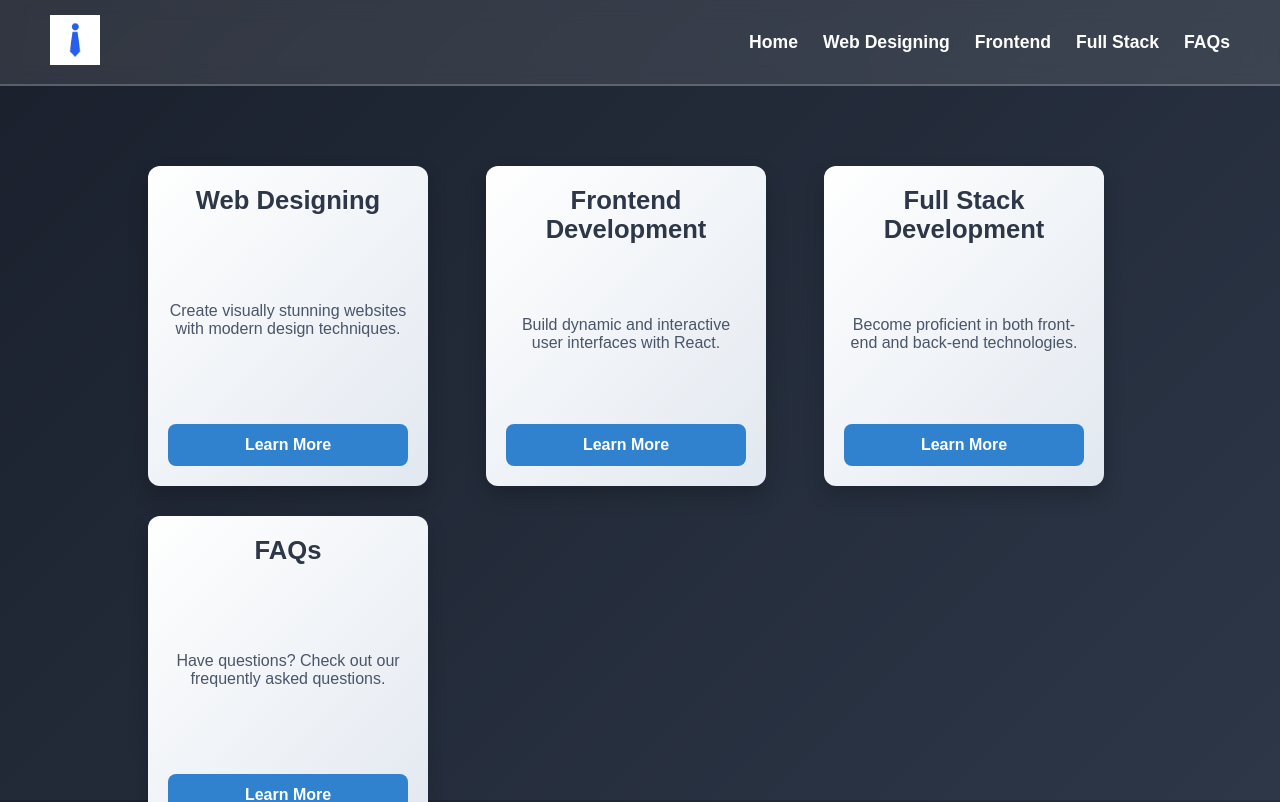
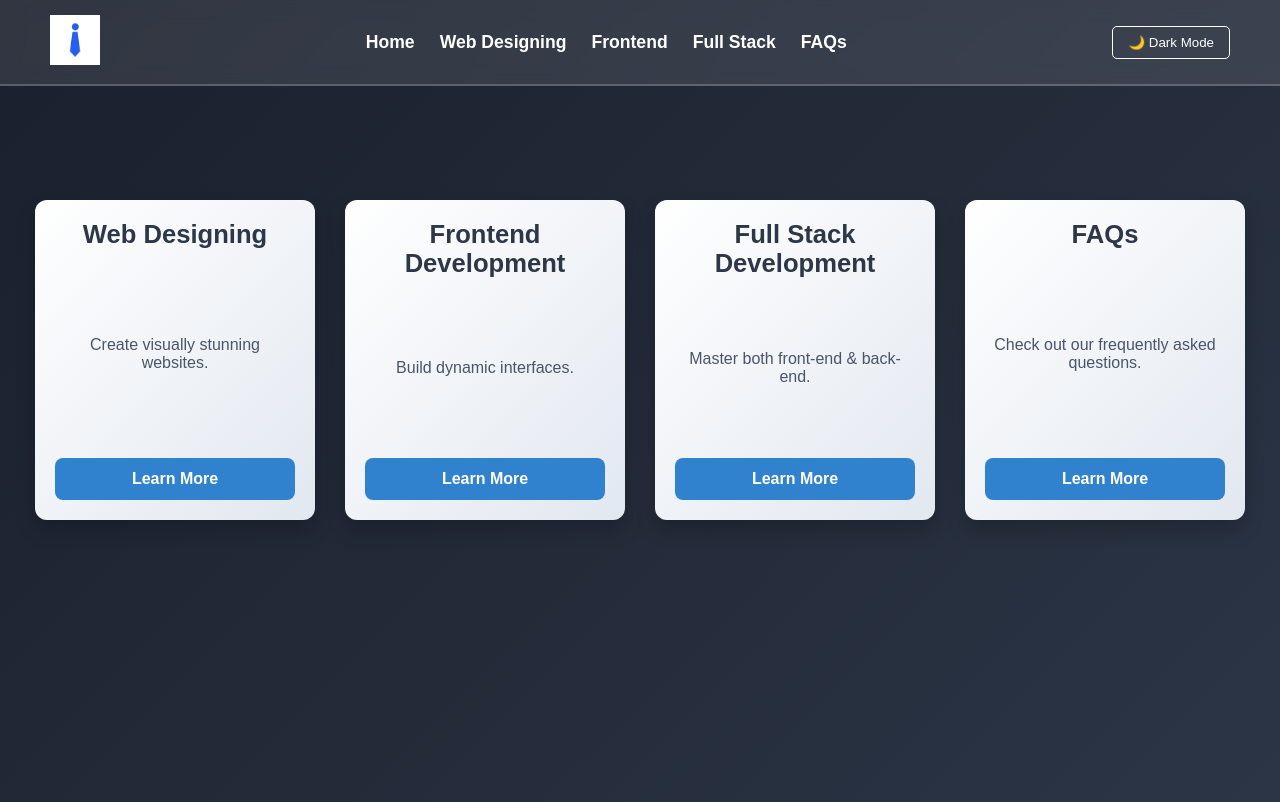
Before and after one commit to AbhishekDL36/course-curriculum, a React (Vite) app: page / in a window 1280 px wide. Shown: the top 802 px of the page. Built offline with nearby package versions, Linux system fonts and the light colour scheme.

Commit message:
added day and night toggle btn

```diff
--- a/src/App.jsx
+++ b/src/App.jsx
@@ -1,46 +1,200 @@
 
 
-import React, { useState } from 'react';
+// // // import React, { useState } from 'react';
+// // // import Card from './Card';
+// // // import logo from './assets/unnamed.png';
+
+// // // const App = () => {
+// // //   const [isOpen, setIsOpen] = useState(false);
+
+// // //   return (
+// // //     <div className="landing-page">
+
+
+
+
+// // //       <header className="header">
+// // //         <div className="logo">
+// // //           <img src={logo} alt="Logo" className="logo-img" />
+// // //         </div>
+
+
+// // //         <button className="menu-toggle" onClick={() => setIsOpen(!isOpen)}>
+// // //           ☰
+// // //         </button>
+
+
+// // //         <nav className={`nav-links ${isOpen ? 'open' : ''}`}>
+// // //           <ul>
+// // //             <li><a href="/">Home</a></li>
+// // //             <li><a href="/web-designing">Web Designing</a></li>
+// // //             <li><a href="/frontend">Frontend</a></li>
+// // //             <li><a href="/full-stack">Full Stack</a></li>
+// // //             <li><a href="/faqs">FAQs</a></li>
+// // //           </ul>
+// // //         </nav>
+// // //       </header>
+
+
+// // //       <div className="cards-container">
+// // //         <Card title="Web Designing" description="Create visually stunning websites with modern design techniques." link="/web-designing" />
+// // //         <Card title="Frontend Development" description="Build dynamic and interactive user interfaces with React." link="/frontend" />
+// // //         <Card title="Full Stack Development" description="Become proficient in both front-end and back-end technologies." link="/full-stack" />
+// // //         <Card title="FAQs" description="Have questions? Check out our frequently asked questions." link="/faqs" />
+// // //       </div>
+// // //     </div>
+// // //   );
+// // // };
+
+// // // export default App;
+
+
+
+// // import React, { useState, useEffect } from 'react';
+// // import Card from './Card';
+// // import logo from './assets/unnamed.png';
+
+// // const App = () => {
+// //   const [darkMode, setDarkMode] = useState(false);
+
+// //   useEffect(() => {
+// //     document.body.className = darkMode ? "dark-mode" : "";
+// //   }, [darkMode]);
+
+// //   return (
+// //     <div className="landing-page">
+// //       {/* Navbar */}
+// //       <header className={`header ${darkMode ? "dark" : ""}`}>
+// //         <div className="logo">
+// //           <img src={logo} alt="Logo" className="logo-img" />
+// //         </div>
+
+// //         <nav className="nav-links">
+// //           <ul>
+// //             <li><a href="/">Home</a></li>
+// //             <li><a href="/web-designing">Web Designing</a></li>
+// //             <li><a href="/frontend">Frontend</a></li>
+// //             <li><a href="/full-stack">Full Stack</a></li>
+// //             <li><a href="/faqs">FAQs</a></li>
+// //           </ul>
+// //         </nav>
+
+// //         {/* Dark Mode Toggle Button */}
+// //         <button className="toggle-btn" onClick={() => setDarkMode(!darkMode)}>
+// //           {darkMode ? "🌞 Light Mode" : "🌙 Dark Mode"}
+// //         </button>
+// //       </header>
+
+// //       {/* Cards Section */}
+// //       <div className="cards-container">
+// //         <Card title="Web Designing" description="Create visually stunning websites." link="/web-designing" />
+// //         <Card title="Frontend Development" description="Build dynamic interfaces." link="/frontend" />
+// //         <Card title="Full Stack Development" description="Master both front-end & back-end." link="/full-stack" />
+// //         <Card title="FAQs" description="Check out our frequently asked questions." link="/faqs" />
+// //       </div>
+// //     </div>
+// //   );
+// // };
+
+// // export default App;
+
+// import React, { useState, useEffect } from 'react';
+// import Card from './Card';
+// import logo from './assets/unnamed.png';
+
+// const App = () => {
+//   const [darkMode, setDarkMode] = useState(false);
+
+//   useEffect(() => {
+//     document.body.className = darkMode ? "dark-mode" : "";
+//   }, [darkMode]);
+
+//   return (
+//     <div className="landing-page">
+//       {/* Navbar */}
+//       <header className={`header ${darkMode ? "dark" : ""}`}>
+//         <div className="logo">
+//           <img src={logo} alt="Logo" className="logo-img" />
+//         </div>
+
+//         <nav className="nav-links">
+//           <ul>
+//             <li><a href="/">Home</a></li>
+//             <li><a href="/web-designing">Web Designing</a></li>
+//             <li><a href="/frontend">Frontend</a></li>
+//             <li><a href="/full-stack">Full Stack</a></li>
+//             <li><a href="/faqs">FAQs</a></li>
+//           </ul>
+//         </nav>
+
+//         {/* Dark Mode Toggle Button */}
+//         <button className="toggle-btn" onClick={() => setDarkMode(!darkMode)}>
+//           {darkMode ? "🌞 Light Mode" : "🌙 Dark Mode"}
+//         </button>
+//       </header>
+
+//       {/* Cards Section */}
+//       <div className="cards-container">
+//         <Card title="Web Designing" description="Create visually stunning websites." link="/web-designing" />
+//         <Card title="Frontend Development" description="Build dynamic interfaces." link="/frontend" />
+//         <Card title="Full Stack Development" description="Master both front-end & back-end." link="/full-stack" />
+//         <Card title="FAQs" description="Check out our frequently asked questions." link="/faqs" />
+//       </div>
+//     </div>
+//   );
+// };
+
+// export default App;
+
+
+import React, { useState, useEffect } from 'react';
 import Card from './Card';
 import logo from './assets/unnamed.png';
 
 const App = () => {
-  const [isOpen, setIsOpen] = useState(false);
+  const [darkMode, setDarkMode] = useState(false);
+  const [menuOpen, setMenuOpen] = useState(false);
+
+  useEffect(() => {
+    document.body.className = darkMode ? "dark-mode" : "";
+  }, [darkMode]);
 
   return (
     <div className="landing-page">
-
-
-
-
-      <header className="header">
+      {/* Navbar */}
+      <header className={`header ${darkMode ? "dark" : ""}`}>
         <div className="logo">
           <img src={logo} alt="Logo" className="logo-img" />
         </div>
 
-
-        <button className="menu-toggle" onClick={() => setIsOpen(!isOpen)}>
+        {/* Hamburger Button */}
+        <button className="menu-toggle" onClick={() => setMenuOpen(!menuOpen)}>
           ☰
         </button>
 
-
-        <nav className={`nav-links ${isOpen ? 'open' : ''}`}>
+        {/* Navigation Menu */}
+        <nav className={`nav-links ${menuOpen ? 'open' : ''}`}>
           <ul>
-            <li><a href="/">Home</a></li>
-            <li><a href="/web-designing">Web Designing</a></li>
-            <li><a href="/frontend">Frontend</a></li>
-            <li><a href="/full-stack">Full Stack</a></li>
-            <li><a href="/faqs">FAQs</a></li>
+            <li><a href="/" onClick={() => setMenuOpen(false)}>Home</a></li>
+            <li><a href="/web-designing" onClick={() => setMenuOpen(false)}>Web Designing</a></li>
+            <li><a href="/frontend" onClick={() => setMenuOpen(false)}>Frontend</a></li>
+            <li><a href="/full-stack" onClick={() => setMenuOpen(false)}>Full Stack</a></li>
+            <li><a href="/faqs" onClick={() => setMenuOpen(false)}>FAQs</a></li>
           </ul>
         </nav>
+
+        {/* Dark Mode Toggle Button */}
+        <button className="toggle-btn" onClick={() => setDarkMode(!darkMode)}>
+          {darkMode ? "🌞 Light Mode" : "🌙 Dark Mode"}
+        </button>
       </header>
 
-
+      {/* Cards Section */}
       <div className="cards-container">
-        <Card title="Web Designing" description="Create visually stunning websites with modern design techniques." link="/web-designing" />
-        <Card title="Frontend Development" description="Build dynamic and interactive user interfaces with React." link="/frontend" />
-        <Card title="Full Stack Development" description="Become proficient in both front-end and back-end technologies." link="/full-stack" />
-        <Card title="FAQs" description="Have questions? Check out our frequently asked questions." link="/faqs" />
+        <Card title="Web Designing" description="Create visually stunning websites." link="/web-designing" />
+        <Card title="Frontend Development" description="Build dynamic interfaces." link="/frontend" />
+        <Card title="Full Stack Development" description="Master both front-end & back-end." link="/full-stack" />
+        <Card title="FAQs" description="Check out our frequently asked questions." link="/faqs" />
       </div>
     </div>
   );
--- a/src/index.css
+++ b/src/index.css
@@ -1,4 +1,4 @@
-
+/* General Styling */
 * {
   margin: 0;
   padding: 0;
@@ -6,14 +6,26 @@
   font-family: 'Poppins', sans-serif;
 }
 
+/* Smooth Scrolling */
+html {
+  scroll-behavior: smooth;
+}
 
+/* Body */
 body {
   height: 100vh;
   background: linear-gradient(135deg, #1a202c, #2d3748);
   color: #fff;
+  transition: background 0.3s ease, color 0.3s ease;
 }
 
+/* Dark Mode */
+.dark-mode {
+  background: linear-gradient(135deg, #0d0d0d, #1a1a1a);
+  color: #fff;
+}
 
+/* Header */
 .header {
   background: rgba(255, 255, 255, 0.1);
   backdrop-filter: blur(10px);
@@ -21,16 +33,29 @@ body {
   display: flex;
   justify-content: space-between;
   align-items: center;
+  width: 100%;
+  position: fixed;
+  top: 0;
+  left: 0;
+  z-index: 1000;
   border-bottom: 2px solid rgba(255, 255, 255, 0.2);
-  position: relative;
 }
 
+/* Dark Mode Navbar */
+.dark-mode .header {
+  background: rgba(0, 0, 0, 0.8);
+}
 
+/* Logo */
 .logo-img {
   height: 50px;
   width: auto;
 }
 
+/* Navigation */
+.nav-links {
+  display: flex;
+}
 
 .nav-links ul {
   list-style: none;
@@ -50,7 +75,30 @@ body {
   color: #90cdf4;
 }
 
+/* Toggle Button */
+.toggle-btn {
+  background: none;
+  border: 1px solid white;
+  color: white;
+  padding: 8px 15px;
+  cursor: pointer;
+  border-radius: 5px;
+  transition: background 0.3s ease, color 0.3s ease;
+}
 
+.toggle-btn:hover {
+  background: white;
+  color: black;
+}
+
+/* Dark Mode Card Styles */
+.dark-mode .card {
+  background: #1e1e1e;
+  color: white;
+  box-shadow: 0 10px 20px rgba(255, 255, 255, 0.1);
+}
+
+/* Hamburger Menu */
 .menu-toggle {
   display: none;
   font-size: 24px;
@@ -60,7 +108,7 @@ body {
   cursor: pointer;
 }
 
-
+/* Responsive Navbar */
 @media (max-width: 768px) {
   .menu-toggle {
     display: block;
@@ -97,20 +145,16 @@ body {
 }
 
 .cards-container {
-  margin-top: 60px;
-  display: grid;
-  grid-template-columns: repeat(auto-fit, minmax(250px, 1fr));
+  margin-top: 200px; /* Navbar ke neeche shift karne ke liye */
+  display: flex;
   gap: 30px;
-  width: 80%;
-  max-width: 1200px;
-  margin-left: auto;
-  margin-right: auto;
-  padding: 20px;
+  justify-content: center;
+  flex-wrap: wrap;
+  width: 100%;
 }
 
 
-
-
+/* Card Styling */
 .card {
   background: linear-gradient(135deg, #ffffff, #e2e8f0);
   border-radius: 12px;
@@ -126,6 +170,7 @@ body {
   color: #2d3748;
 }
 
+/* Card Hover Effect */
 .card:hover {
   transform: translateY(-8px);
   box-shadow: 0 15px 30px rgba(0, 0, 0, 0.3);
@@ -141,6 +186,7 @@ body {
   color: #4a5568;
 }
 
+/* Button */
 .card .cta-button {
   background: #3182ce;
   color: white;
```
